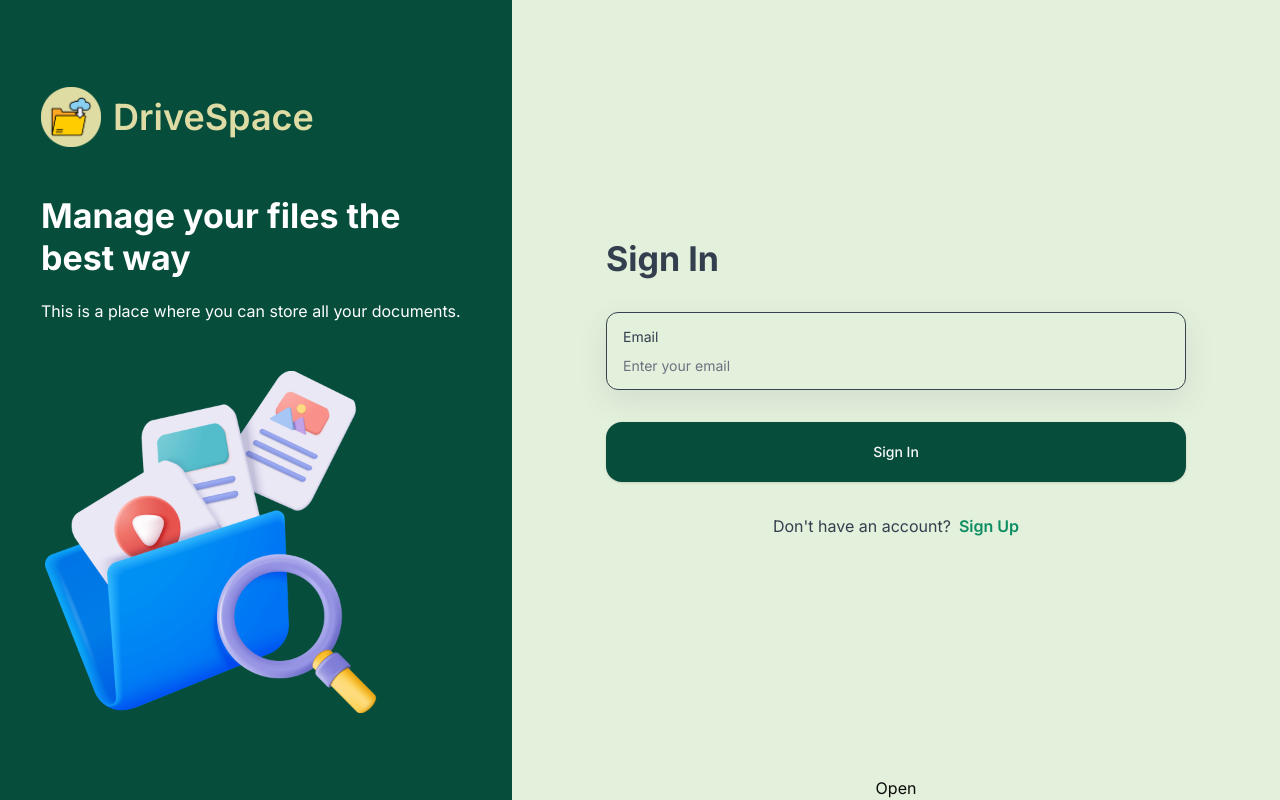
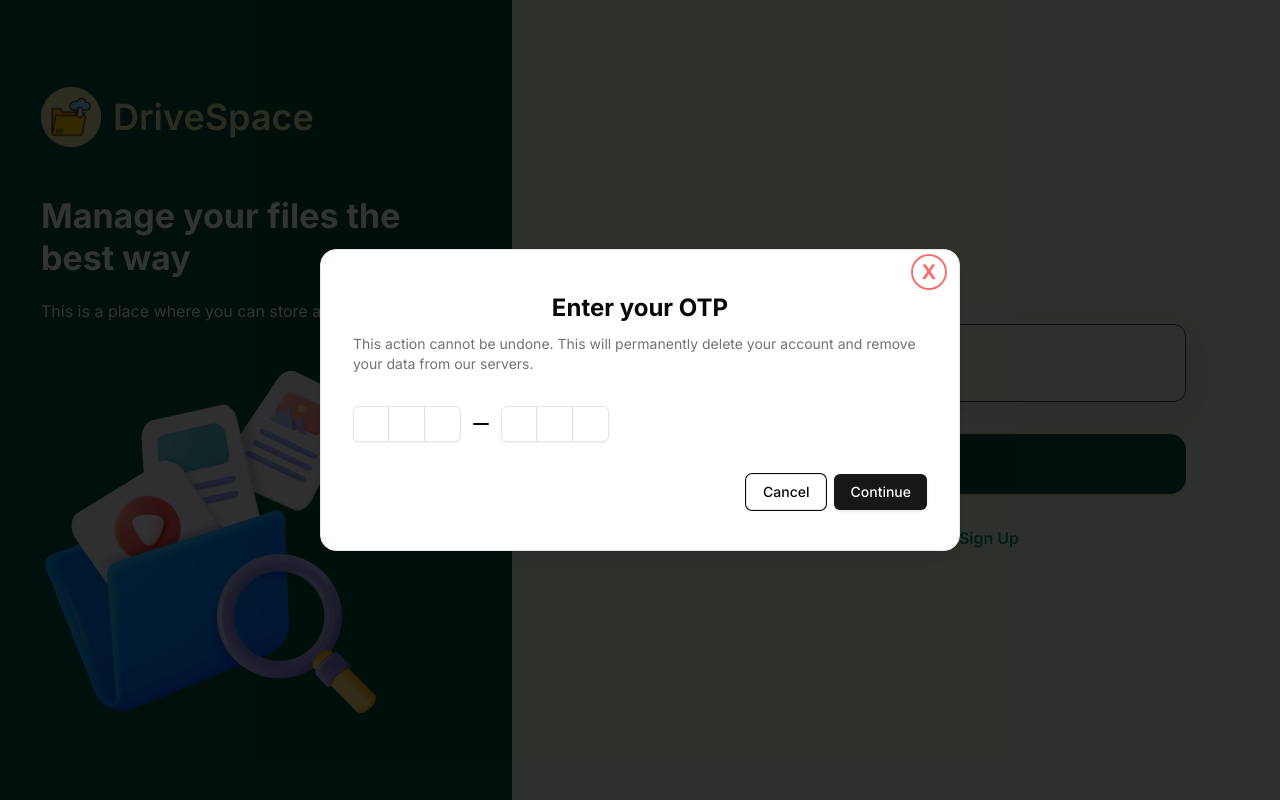
Before and after one commit to dev-rashedin/DriveSpace, a Next.js app: page /sign-in in a window 1280 px wide. Built offline with nearby package versions, Linux system fonts and the light colour scheme; no server answers.

Commit message:
ui update for otp modal

```diff
--- a/src/app/globals.css
+++ b/src/app/globals.css
@@ -151,7 +151,7 @@
     @apply border-none shadow-none p-0 shad-no-focus placeholder:text-gray-500 body-2 !important;
   }
 
-  .form-input:active{
+  .form-input:active {
     @apply bg-transparent !important;
   }
 
@@ -170,8 +170,8 @@
   .form-message {
     @apply text-red body-2 ml-4 !important;
   }
-  .shad-alert-dialog {
-    @apply space-y-4 max-w-[95%] sm:w-fit rounded-xl md:rounded-[30px] px-4 md:px-8 py-10 bg-white outline-none !important;
+  .alert-dialog {
+    @apply space-y-4 max-w-[95%] sm:w-fit rounded-xl lg:rounded-2xl  px-4 md:px-8 py-10 bg-white outline-none !important;
   }
   .shad-submit-btn {
     @apply bg-brand button hover:bg-brand-100 transition-all rounded-full !important;
@@ -407,7 +407,7 @@
 
   /* OTP Modal */
   .otp-close-button {
-    @apply absolute -right-1 -top-7 cursor-pointer sm:-right-2 sm:-top-4  !important;
+    @apply absolute -right-3 -top-9 md:-right-5 md:-top-9 size-9 flex-center cursor-pointer border-2  border-coral text-coral text-xl  p-1 rounded-full  !important;
   }
 
   /* Search */
--- a/src/components/OTPModal.tsx
+++ b/src/components/OTPModal.tsx
@@ -16,14 +16,48 @@ import {
   InputOTPSeparator,
   InputOTPSlot,
 } from '@/components/ui/input-otp';
+import Image from 'next/image';
+import React, { useState } from 'react';
+import { set } from 'zod';
 
 const OTPModal = () => {
+  const [isOpen, setIsOpen] = useState(true);
+  const [password, setPassword] = useState('');
+  const [loading, setLoading] = useState(false);
+
+  const handleSubmit = async (e: React.MouseEvent<HTMLButtonElement>) => {
+    e.preventDefault();
+    setLoading(true);
+    try {
+      // call api to verify otp
+      const response = await fetch('/api/auth/verify', {
+        method: 'POST',
+        headers: {
+          'Content-Type': 'application/json',
+        },
+        body: JSON.stringify({ password }),
+      });
+      const data = await response.json();
+      console.log(data);
+    } catch (error) {
+      console.error('Failed to verify OTP', error);
+    } finally {
+      setLoading(false);
+    }
+  };
+
+  const handleResendOtp = async () => {
+    // call api to resend otp
+  };
+
   return (
-    <AlertDialog>
-      <AlertDialogTrigger>Open</AlertDialogTrigger>
-      <AlertDialogContent>
-        <AlertDialogHeader>
-          <AlertDialogTitle>Are you absolutely sure?</AlertDialogTitle>
+    <AlertDialog open={isOpen} onOpenChange={setIsOpen}>
+      <AlertDialogContent className='alert-dialog'>
+        <AlertDialogHeader className='relative flex justify-center'>
+          <AlertDialogTitle className='h2 text-center relative'>
+            Enter your OTP
+            <span className='otp-close-button' onClick={() => setIsOpen(false)}>X</span>
+          </AlertDialogTitle>
           <AlertDialogDescription>
             This action cannot be undone. This will permanently delete your
             account and remove your data from our servers.
```
